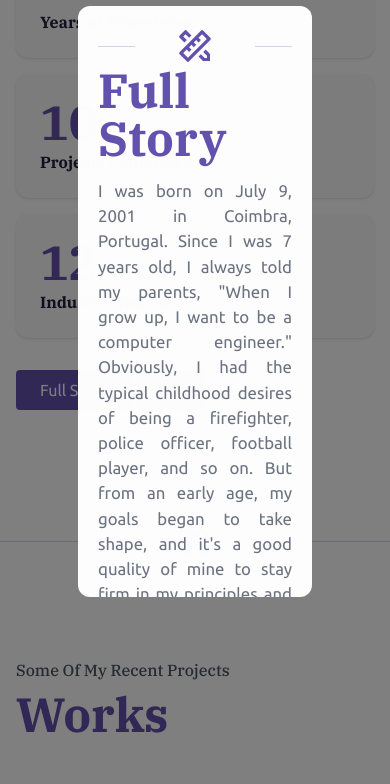
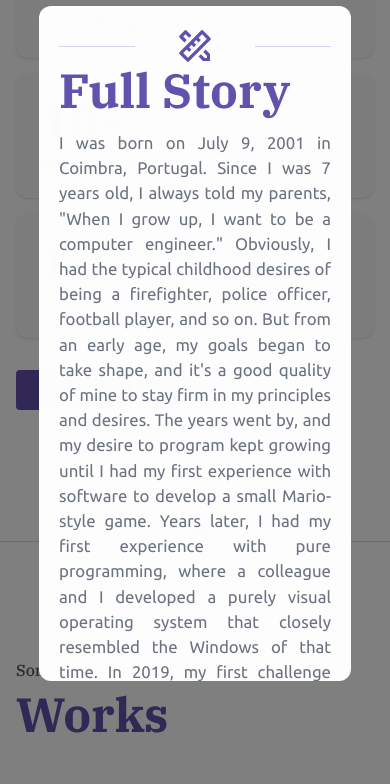
Before and after one commit to DanielPortovedo/MyProfile, a plain HTML site: page index.html in a window 390 px wide. Both pictures are taken after a click on the button "Full Story". Shown: the part 1666-2450 px from the top of the page. Drawn offline with Linux system fonts and the light colour scheme; no server answers; grey boxes are pictures that could not be loaded.

Commit message:
major changes

```diff
--- a/style.css
+++ b/style.css
@@ -40,8 +40,8 @@
     /* Styles for small screens */
     margin: 10% auto;
     padding: 20px;
-    width: 60%;
-    height: 70%;
+    width: 80%;
+    height: 80%;
   }
 
   @media (min-width: 800px) {
```
